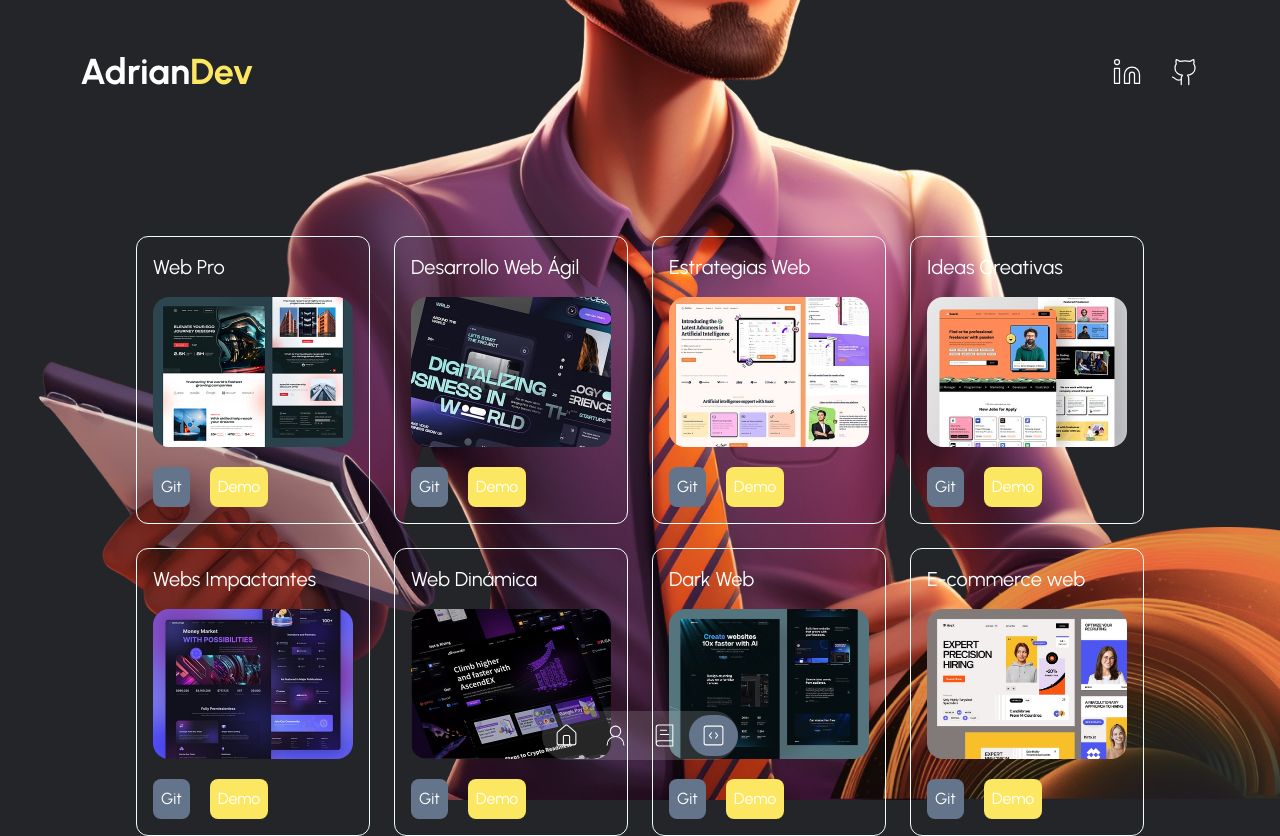
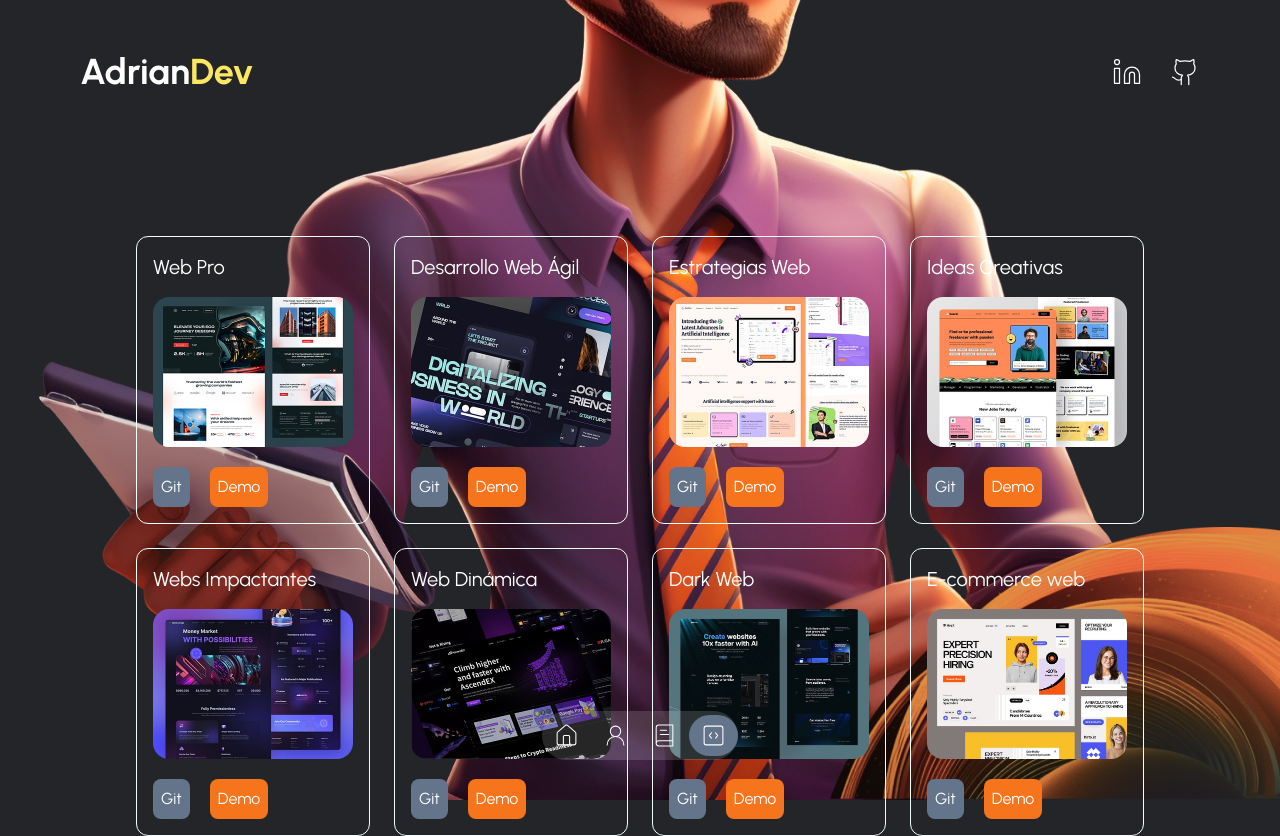
Before and after one commit to Dev-Drian/Portafolio, a Next.js app: page /portafolio in a window 1280 px wide. Built offline with nearby package versions, Linux system fonts and the light colour scheme.

Commit message:
Boton color

```diff
--- a/components/portafolio-box.tsx
+++ b/components/portafolio-box.tsx
@@ -35,7 +35,7 @@
         <Link
           href={urlDemo}
           target="_blank"
-          className="p-2 transition rounded-lg duration-150 bg-secondary hover:bg-secondary/80"
+          className="p-2 transition rounded-lg duration-150 bg-[#f5741c] hover:bg-[#f5741c]/80"
         >
           {" "}
           Demo
```
